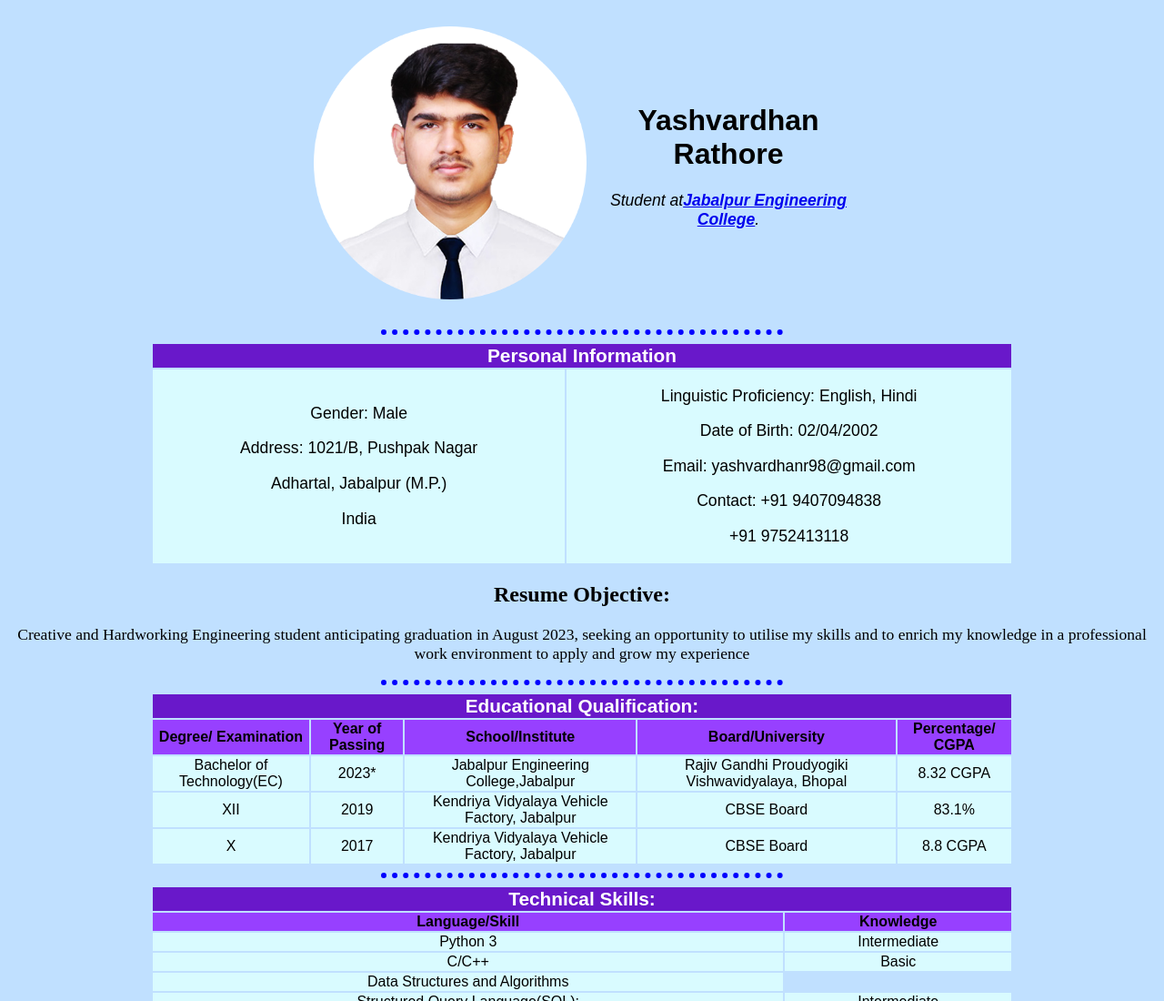
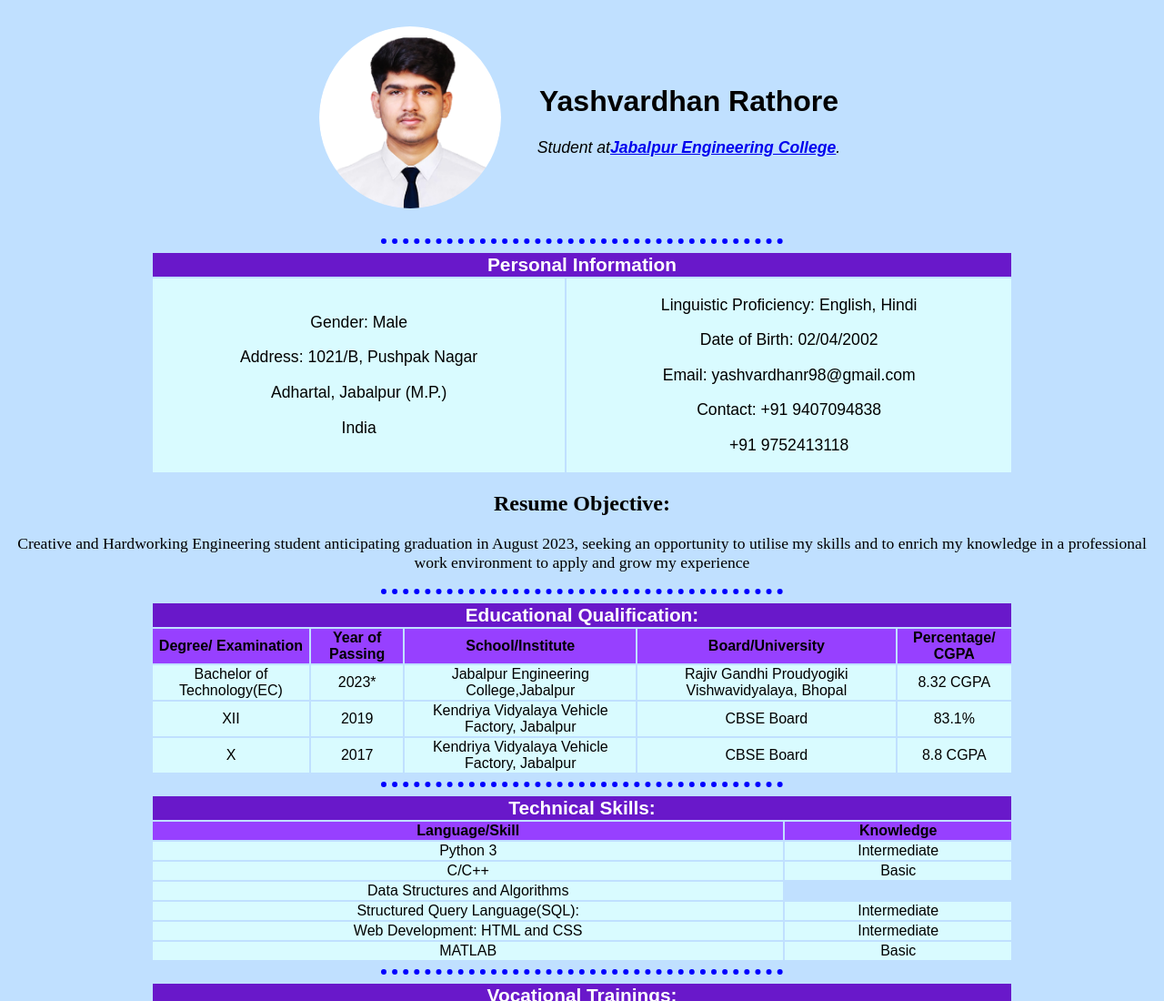
Before and after one commit to Yashvar/Yashvar_Resume, a plain HTML site: page index.html in a window 1280 px wide. Shown: the top 1100 px of the page at 91% size. Drawn offline with Linux system fonts and the light colour scheme.

Commit message:
New styling

```diff
--- a/styles.css
+++ b/styles.css
@@ -21,8 +21,29 @@ tfoot {
     color: #fff;
 }
 .fit-picture {
-    width: 300px;
+    width: 200px;
 }
+img:hover{
+  background-color: #fff;
+  width: 300px;
+}
+
+
+table {
+  transition: transform 0.3s ease;
+}
+
+table:hover {
+  transform: scale(1.2);
+}
+
+
+img {
+  transition: transform 0.5s ease;
+  border-radius: 50%;
+}
+
+
 
 p{
   font-size: 1.1rem;
```
